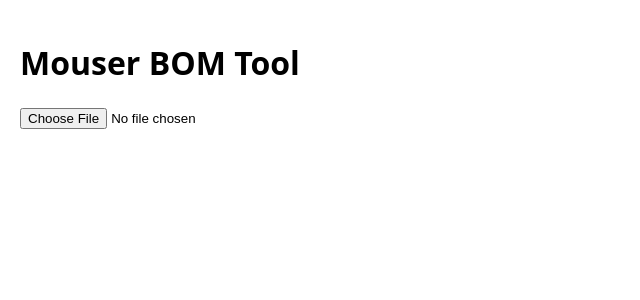
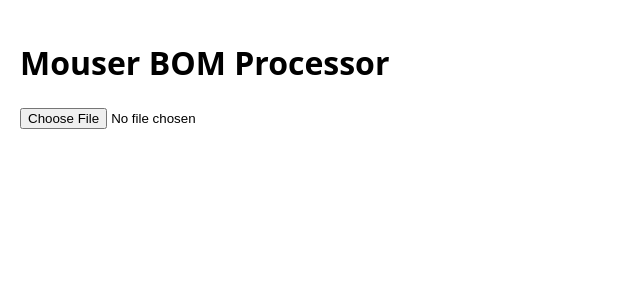
Before and after one commit to deepakfeb5/component_HW, a Next.js app in the folder web/: page / in a window 1280 px wide. Shown: the top 300 px of the page, without its empty margins (0-640 px from the left). Built offline with nearby package versions, Linux system fonts and the light colour scheme.

Commit message:
Update page.tsx

```diff
--- a/web/app/page.tsx
+++ b/web/app/page.tsx
@@ -8,7 +8,7 @@
   const [totalCost, setTotalCost] = useState<number | null>(null);
   const [loading, setLoading] = useState(false);
 
-  async function handleUpload(e: any) {
+  async function uploadCsv(e: any) {
     const file = e.target.files?.[0];
     if (!file) return;
 
@@ -19,7 +19,7 @@
 
     const res = await fetch("/api/process", {
       method: "POST",
-      body: form,
+      body: form
     });
 
     const data = await res.json();
@@ -31,9 +31,9 @@
 
   return (
     <div>
-      <h1>Mouser BOM Tool</h1>
+      <h1>Mouser BOM Processor</h1>
 
-      <input type="file" accept=".csv" onChange={handleUpload} />
+      <input type="file" accept=".csv" onChange={uploadCsv} />
 
       {loading && <p>Processing…</p>}
 
```
